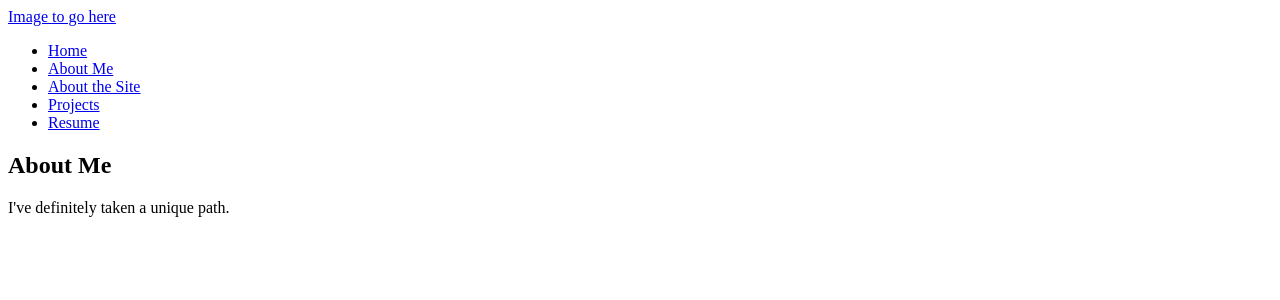
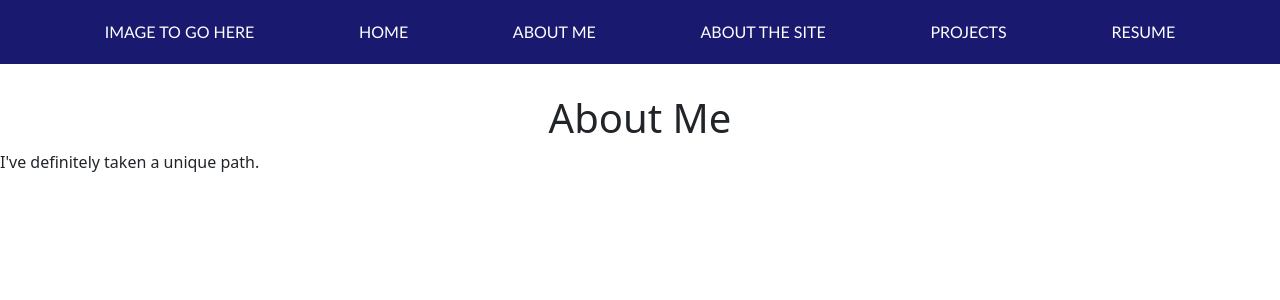
Before and after one commit to DaveKeith/firebase-portfolio, a Next.js app: page /about-me in a window 1280 px wide. Shown: the top 300 px of the page. Built offline with nearby package versions, Linux system fonts and the light colour scheme.

Commit message:
started adding styling

```diff
--- a/components/headline.js
+++ b/components/headline.js
@@ -1,5 +1,7 @@
+import classes from './headline.module.css';
+
 const Headline = (props) => {
-    return <h1>{props.text}</h1>
+    return <h1 className={classes.header}>{props.text}</h1>
 }
 
 export default Headline;
--- /dev/null
+++ b/components/headline.module.css
@@ -0,0 +1,3 @@
+.header{
+    text-align: center;
+}
--- a/components/main-navigation.js
+++ b/components/main-navigation.js
@@ -1,17 +1,20 @@
 import Link from 'next/link';
 import Image from 'next/image';
 
+import classes from './main-navigation.module.css';
+
 function MainNavigation() {
   return (
-    <header>
+    <header className={classes.header}>
+      <ul>
+          <li>
             <Link href='/'>
                 <a>
                     Image to go here
                     {/* <Image /> */}
                 </a>
             </Link>
-      <nav>
-        <ul>
+          </li>
           <li>
             <Link href='/'>Home</Link>
           </li>
@@ -28,7 +31,6 @@ function MainNavigation() {
             <Link href='/resume'>Resume</Link>
           </li>
       </ul>
-      </nav>
     </header>
   );
 }
--- /dev/null
+++ b/components/main-navigation.module.css
@@ -0,0 +1,25 @@
+.header{
+    background-color: midnightblue;
+    font-family: 'Gill Sans', 'Gill Sans MT', Calibri, 'Trebuchet MS', sans-serif;
+    padding: 20px 0px;
+    margin-bottom: 30px;
+}
+
+.header a{
+    color: white;
+    text-decoration: none;
+    text-transform: uppercase;
+}
+
+.header ul{
+    padding: 0px;
+    margin: 0px;
+    display: flex;
+    width: 100%;
+    justify-content: space-evenly;
+}
+
+.header li{
+    list-style: none;
+    display: block;
+}
--- a/package.json
+++ b/package.json
@@ -8,6 +8,7 @@
     "lint": "next lint"
   },
   "dependencies": {
+    "bootstrap": "^5.1.3",
     "next": "12.0.10",
     "react": "17.0.2",
     "react-dom": "17.0.2"
--- a/pages/_app.js
+++ b/pages/_app.js
@@ -1,6 +1,7 @@
 import Head from 'next/head';
-// import 'bootstrap/dist/css/bootstrap.css';
+import 'bootstrap/dist/css/bootstrap.css';
 import Layout from '../components/layout';
+import Headline from '../components/headline';
 
 const AppComponent = ({ Component, pageProps }) => {
     return (
--- a/styles/globals.css
+++ b/styles/globals.css
@@ -1,16 +1,16 @@
-html,
-body {
-  padding: 0;
-  margin: 0;
-  font-family: -apple-system, BlinkMacSystemFont, Segoe UI, Roboto, Oxygen,
-    Ubuntu, Cantarell, Fira Sans, Droid Sans, Helvetica Neue, sans-serif;
-}
+/* html {
+  // This defines what 1rem is
+  font-size: 62.5%; //1 rem = 10px; 10px/16px = 62.5%
 
-a {
-  color: inherit;
-  text-decoration: none;
-}
+  @include respond(tab-land) { // width < 1200?
+      font-size: 56.25%; //1 rem = 9px, 9/16 = 50%
+  }
 
-* {
-  box-sizing: border-box;
-}
+  @include respond(tab-port) { // width < 900?
+      font-size: 50%; //1 rem = 8px, 8/16 = 50%
+  }
+
+  @include respond(big-desktop) {
+      font-size: 75%; //1rem = 12, 12/16
+  }
+} */
```
Also changed, not shown: components/scripts.js (+7 -56 lines), pages/about-the-site/index.js (+13 -1 lines), 1 other file (tests, documents, lock files or other folders). Lines whose indentation alone changed are shown as unchanged.
